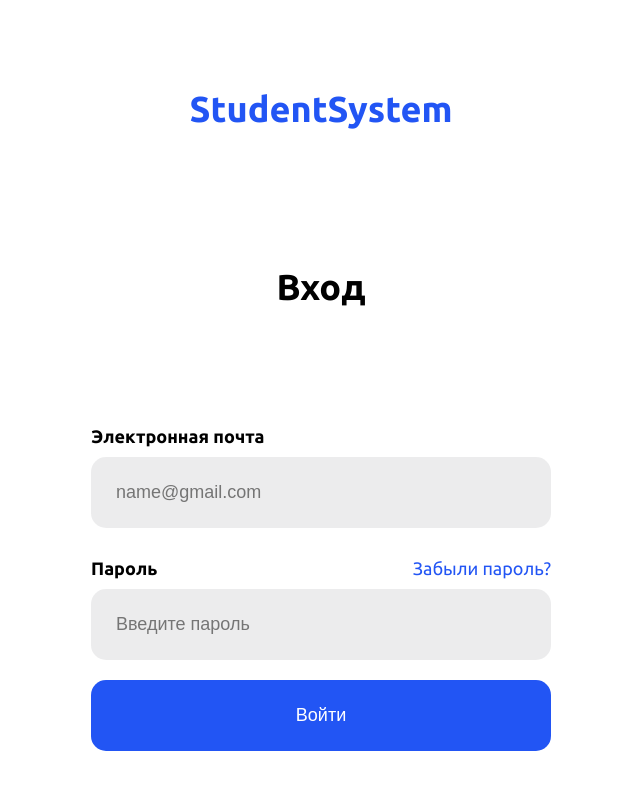
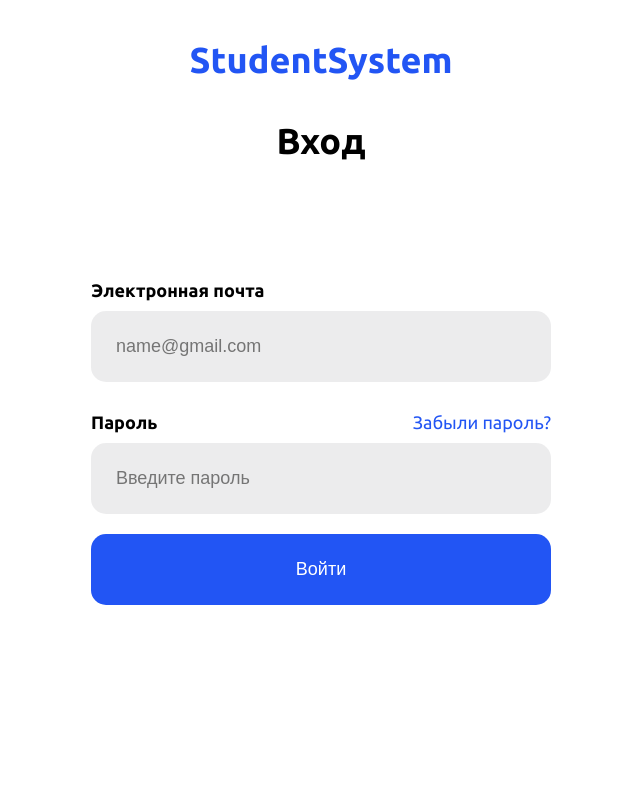
Before and after one commit to Student-developments-Inc/stusy, a Vue app in the folder stusy-ui/: page /auth in a window 1280 px wide. Shown: the top 790 px of the page, without its empty margins (319-959 px from the left). Built offline with nearby package versions, Linux system fonts and the light colour scheme.

Commit message:
refactor: Исправлена форма авторизации на устройствах с низким экраном

```diff
--- a/stusy-ui/src/views/AuthView.vue
+++ b/stusy-ui/src/views/AuthView.vue
@@ -118,12 +118,11 @@ export default {
   position: relative;
   margin-left: auto;
   padding: 10px;
-  height: 100vh;
   width: 40%;
   background: var(--light);
   display: flex;
   align-items: center;
-  overflow: hidden;
+  /*overflow: hidden;*/
   flex-direction: column;
   justify-content: space-around;
 }
@@ -214,4 +213,11 @@ h1.title {
     font-size: 9vw;
   }
 }
+
+@media (min-height: 620px) {
+  .right-content {
+    height: 100vh;
+    justify-content: flex-start
+  }
+}
 </style>
```
